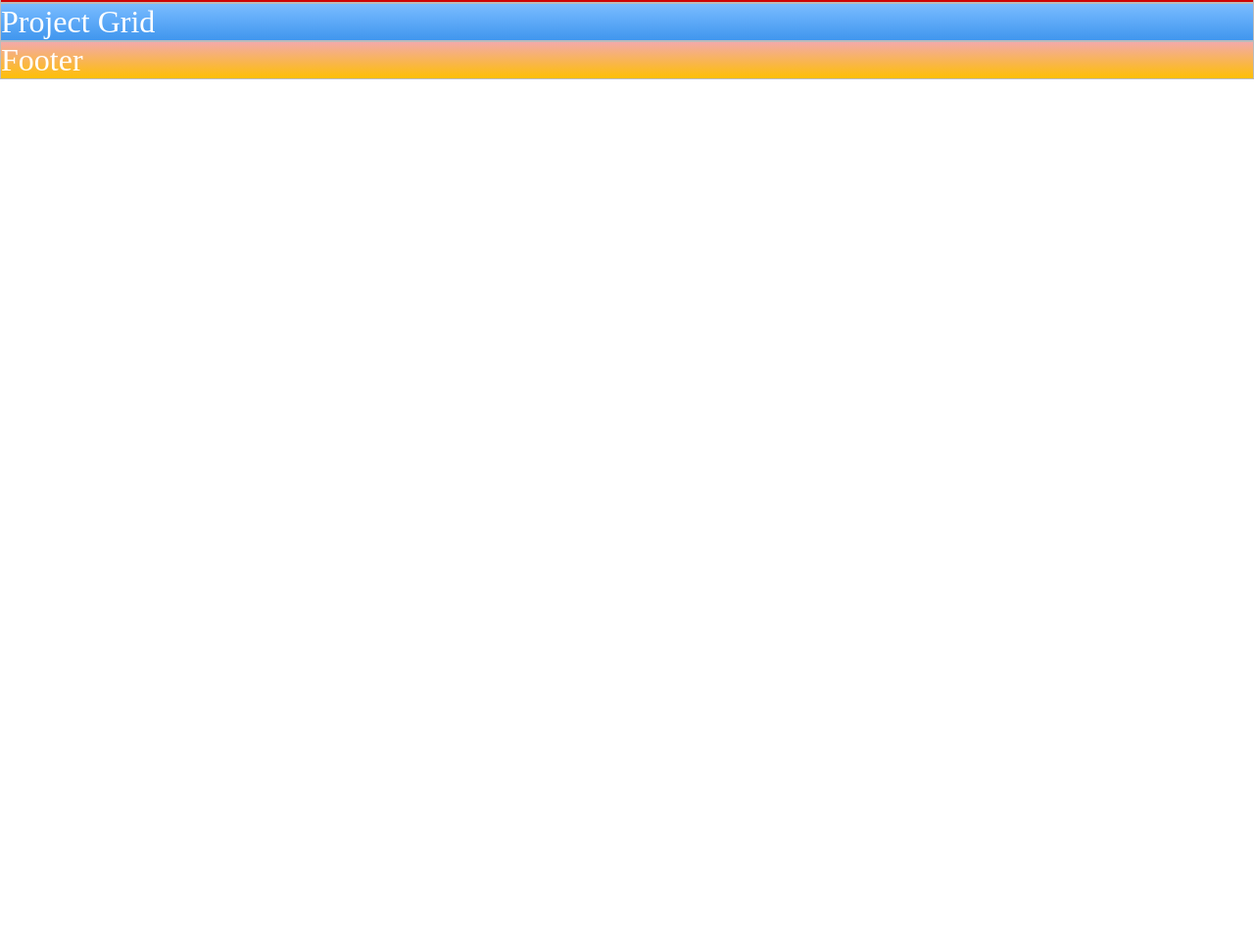
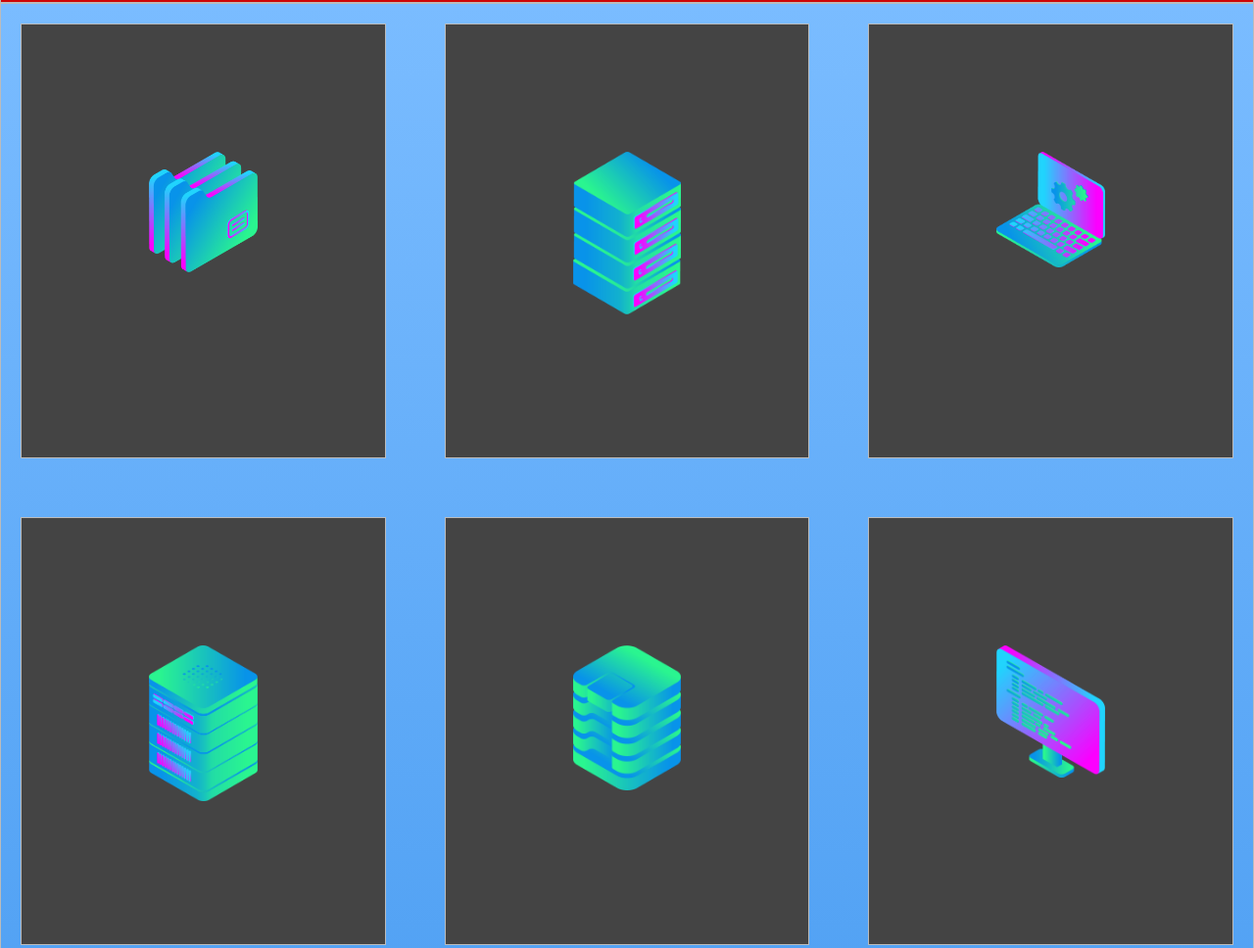
Before and after one commit to EmmaWuxy/web-dev, a plain HTML site: page css-grid/navigation-bar/index.html in a window 1280 px wide. Shown: the part 467-1435 px from the top of the page at 98% size. Before the commit the page ends 800 px from the top, so only its background shows below. Drawn offline with Linux system fonts and the light colour scheme.

Commit message:
grid and footer

```diff
--- a/css-grid/navigation-bar/index.html
+++ b/css-grid/navigation-bar/index.html
@@ -14,7 +14,16 @@
     </ul>
   </nav>
   <div class="container zone red">Cover</div>
-  <div class="zone blue">Project Grid</div>
-  <div class="zone yellow">Footer</div>
+  <div class="zone blue grid-wrapper">
+    <div class="box zone"><img src="./img/files_2.png" alt=""></div>
+    <div class="box zone"><img src="./img/server_2_2.png" alt=""></div>
+    <div class="box zone"><img src="./img/monitor_settings_2.png" alt=""></div>
+    <div class="box zone"><img src="./img/server_3.png" alt=""></div>
+    <div class="box zone"><img src="./img/data_storage_2_2.png" alt=""></div>
+    <div class="box zone"><img src="./img/monitor_coding_2.png" alt=""></div>
+    <div class="box zone"><img src="./img/desktop_analytics_2.png" alt=""></div>
+    <div class="box zone"><img src="./img/server_safe_2.png" alt=""></div>
+  </div>
+  <footer class="zone yellow">Footer</footer>
 </body>
 </html>
--- a/css-grid/navigation-bar/style.css
+++ b/css-grid/navigation-bar/style.css
@@ -58,6 +58,28 @@ a {
     height: 50vh;  /*adjust according to the viewboard height*/
 }
 
+/* GRID */
+.grid-wrapper {
+    display: grid;
+    gap: 20px;
+    grid-template-columns: repeat(auto-fill, minmax(350px, 1fr));
+}
+
+.box > img {
+    width: 100%;  /*fills the entire width of the box */
+}
+
+.box {
+    background-color: #444;
+    padding: 130px;
+    margin: 20px;
+}
+
+/* FOOTER */
+footer {
+    text-align: center;
+}
+
 /*https://paulund.co.uk/how-to-create-shiny-css-buttons*/
 /***********************************************************************
  *  Green Background
```
